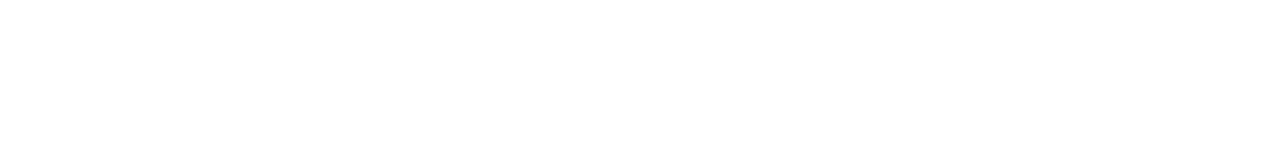
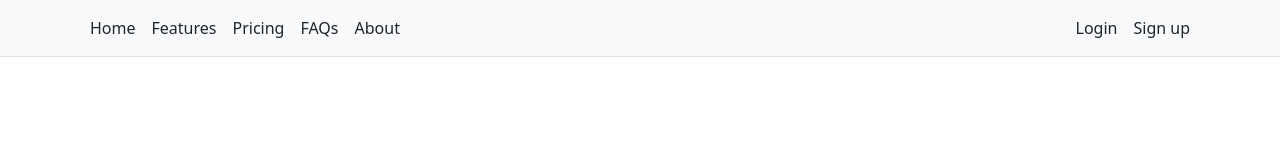
Before and after one commit to starknastia/project-minimo, a plain HTML site: page index.html in a window 1280 px wide. Drawn offline with nearby package versions, Linux system fonts and the light colour scheme.

Commit message:
added nav

```diff
--- a/index.html
+++ b/index.html
@@ -5,8 +5,42 @@
     <meta http-equiv="X-UA-Compatible" content="IE=edge">
     <meta name="viewport" content="width=device-width, initial-scale=1.0">
     <title>Document</title>
+    <!-- CSS only -->
+    <link href="https://cdn.jsdelivr.net/npm/bootstrap@5.1.3/dist/css/bootstrap.min.css" rel="stylesheet" integrity="sha384-1BmE4kWBq78iYhFldvKuhfTAU6auU8tT94WrHftjDbrCEXSU1oBoqyl2QvZ6jIW3" crossorigin="anonymous">
+    <link rel="stylesheet" href="./css/style.css">
 </head>
+
+
 <body>
 
+    <nav class="py-2 bg-light border-bottom">
+        <div class="container d-flex flex-wrap">
+          <ul class="nav me-auto">
+            <li class="nav-item"><a href="#" class="nav-link link-dark px-2 active" aria-current="page">Home</a></li>
+            <li class="nav-item"><a href="#" class="nav-link link-dark px-2">Features</a></li>
+            <li class="nav-item"><a href="#" class="nav-link link-dark px-2">Pricing</a></li>
+            <li class="nav-item"><a href="#" class="nav-link link-dark px-2">FAQs</a></li>
+            <li class="nav-item"><a href="#" class="nav-link link-dark px-2">About</a></li>
+          </ul>
+          <ul class="nav">
+            <li class="nav-item"><a href="#" class="nav-link link-dark px-2">Login</a></li>
+            <li class="nav-item"><a href="#" class="nav-link link-dark px-2">Sign up</a></li>
+          </ul>
+        </div>
+    </nav>
+
+
+
+
+
+
+
+
+
+
+
+
+    <!-- JavaScript Bundle with Popper -->
+   <script src="https://cdn.jsdelivr.net/npm/bootstrap@5.1.3/dist/js/bootstrap.bundle.min.js" integrity="sha384-ka7Sk0Gln4gmtz2MlQnikT1wXgYsOg+OMhuP+IlRH9sENBO0LRn5q+8nbTov4+1p" crossorigin="anonymous"></script>
 </body>
 </html>
```
